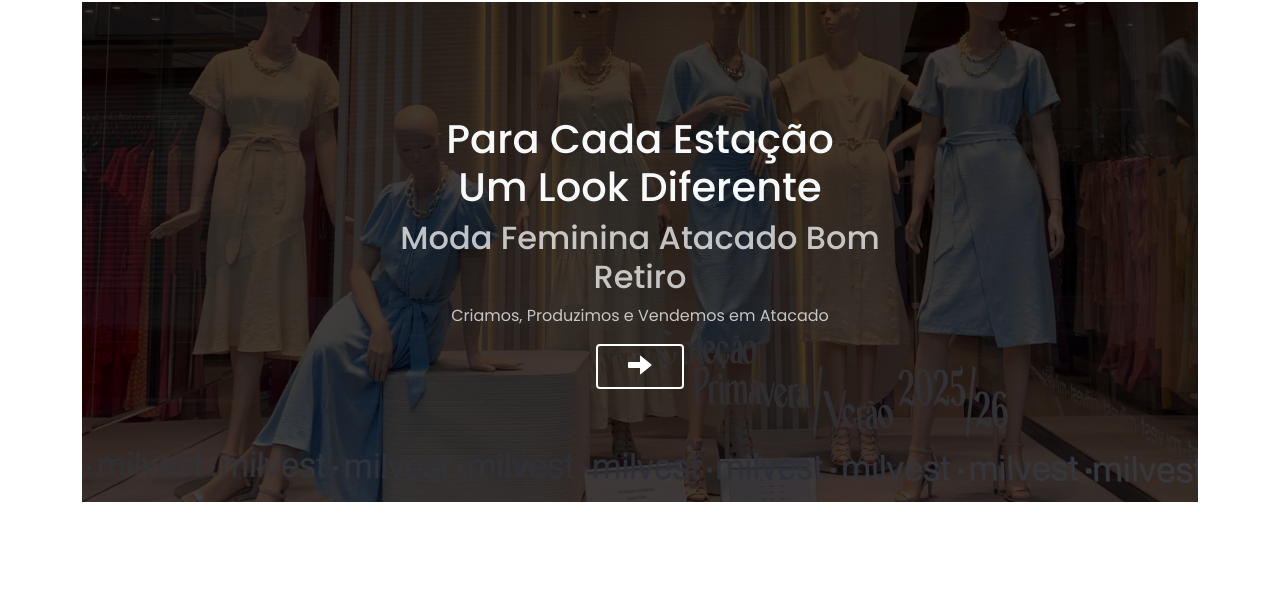
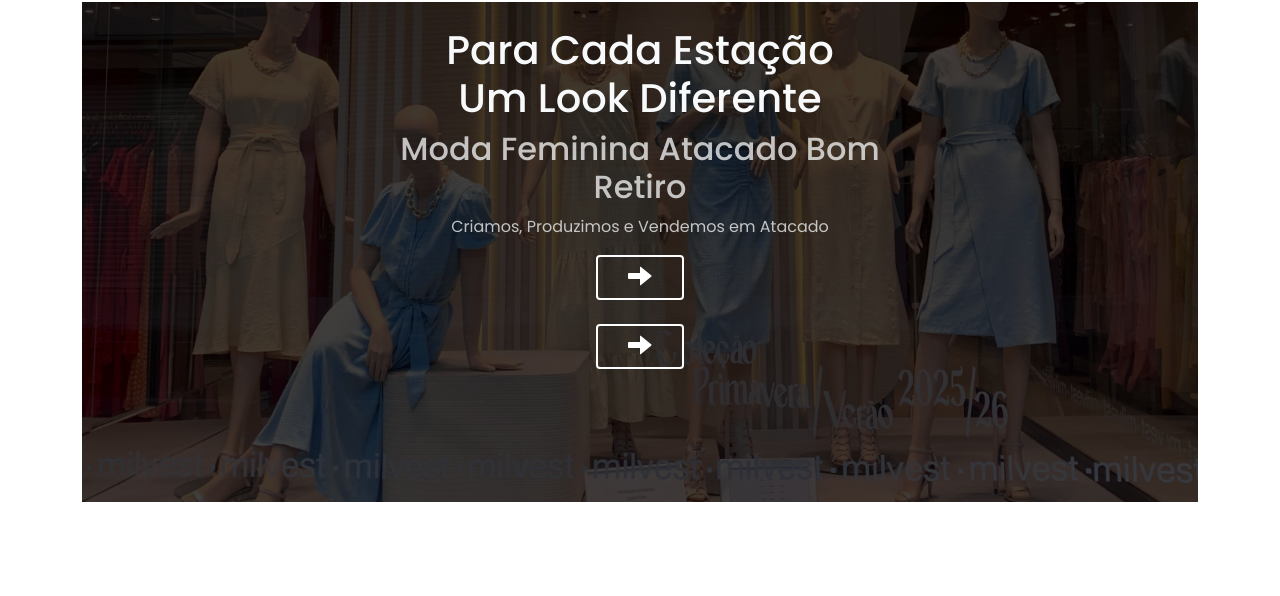
Before and after one commit to balaclavaboyz/milvest_vanilla_js, a website: page index.html in a window 1280 px wide. Shown: the part 102-698 px from the top of the page. Drawn offline with Linux system fonts and the light colour scheme.

Commit message:
add second buttom and removed padding top of the banner

```diff
--- a/assets/css/index.css
+++ b/assets/css/index.css
@@ -45,7 +45,7 @@
 .blackFilter {
     display: flex;
     flex-direction: column;
-    justify-content: center;
+    justify-content: top;
     align-items: center;
     background-color: rgba(0, 0, 0, 0.75);
     content: "";
--- a/index.html
+++ b/index.html
@@ -78,7 +78,7 @@
 					</div>
 				</div>
 				<div class="banner">
-					<div class="blackFilter">
+					<div class="blackFilter pt-4">
 						<div class="container d-none d-md-block">
 							<div class="row ">
 								<h1 class="text-light text-center">
@@ -114,6 +114,17 @@
 						<a
 							class="buttomBanner"
 							href="https://vesti.co/milvest"
+							onmouseover="this.style.borderStyle='double';this.style.color='gray';"
+							onmouseout="this.style.color='white'"
+							aria-label="link para loja online da milvest">
+							<div
+								class="glyphicon glyphicon-arrow-right"
+								style="font-size: 1.5rem; color: white"></div>
+						</a>
+									</br>
+						<a
+							class="buttomBanner"
+							href="https://site-milvest-atacado.lojaintegrada.com.br"
 							onmouseover="this.style.borderStyle='double';this.style.color='gray';"
 							onmouseout="this.style.color='white'"
 							aria-label="link para loja online da milvest">
```
